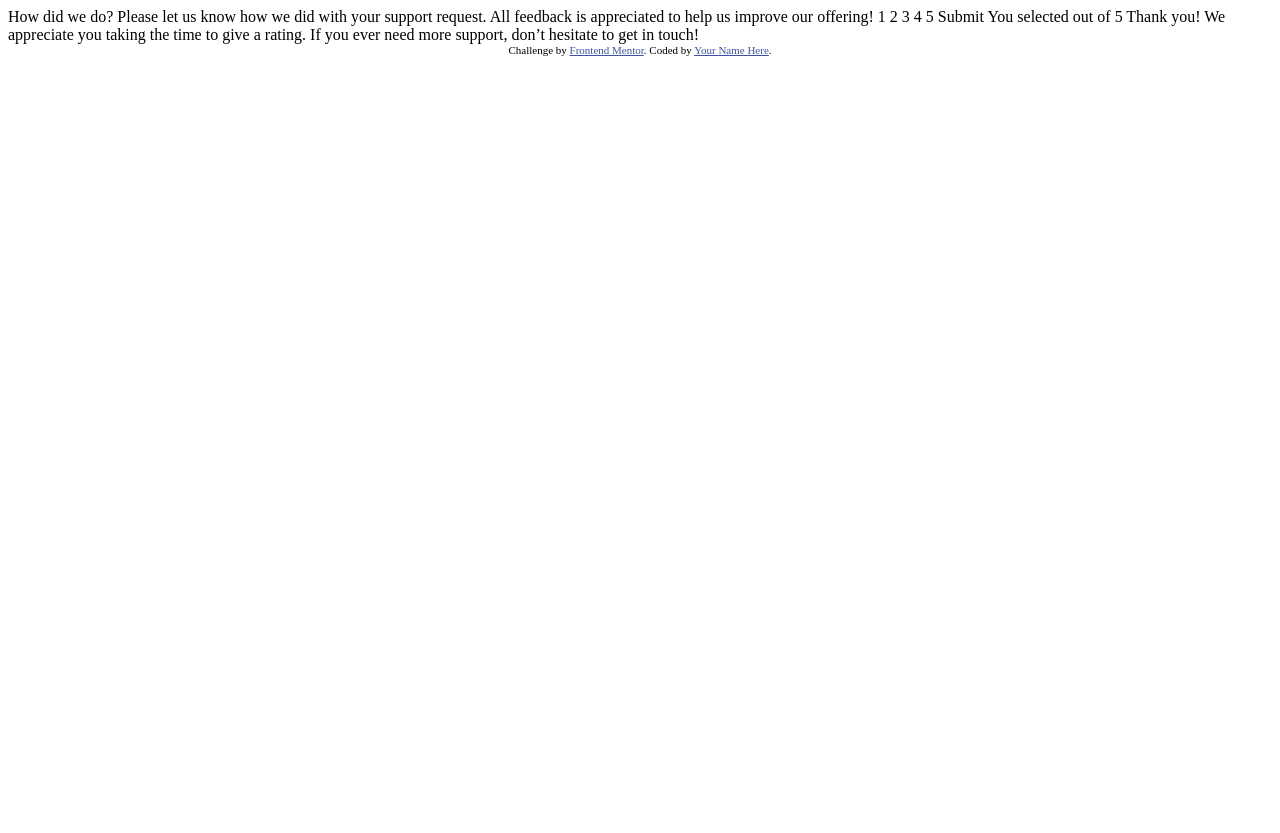
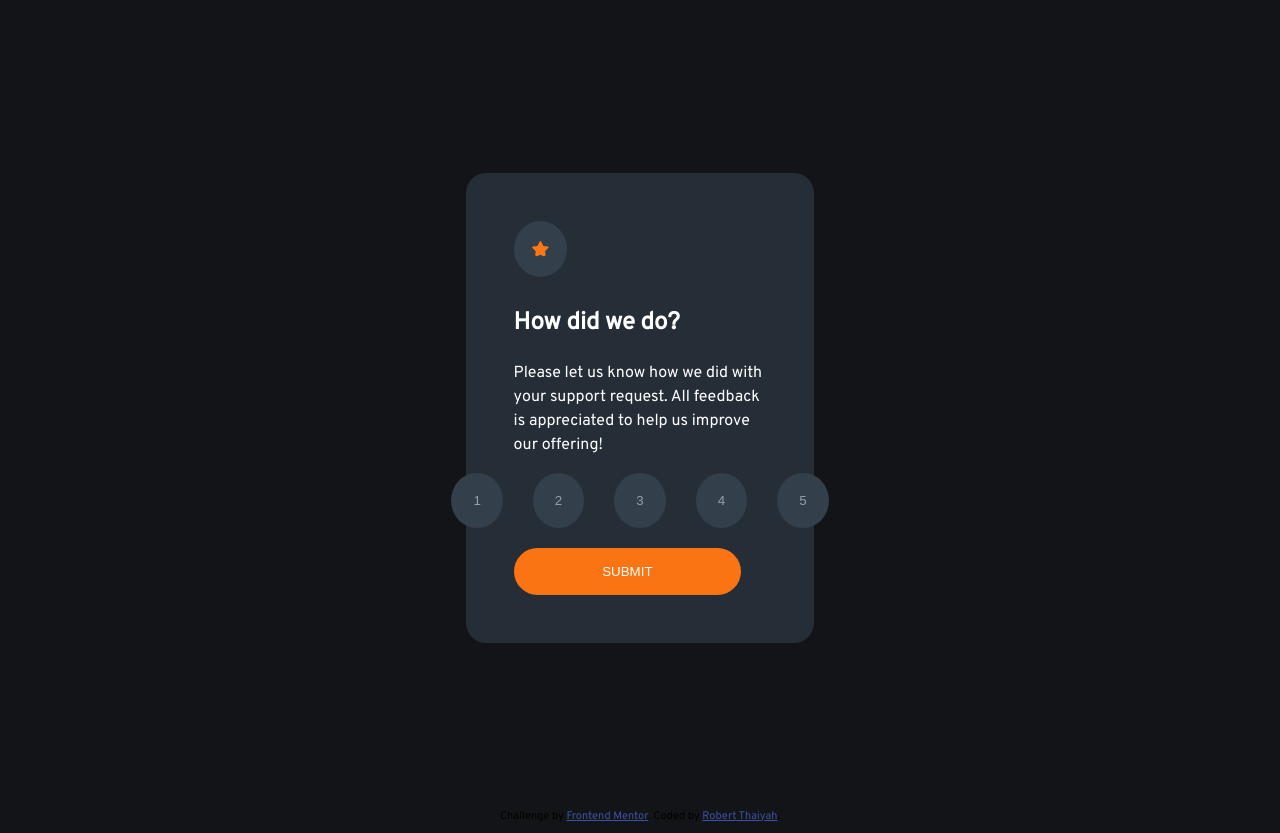
Before and after one commit to Robert-Thaiyah/interactive-rating-component, a plain HTML site: page index.html in a window 1280 px wide. Before the commit the page ends 800 px from the top, so only its background shows below. Drawn offline with Linux system fonts and the light colour scheme.

Commit message:
project conclusion

```diff
--- a/index.html
+++ b/index.html
@@ -5,7 +5,7 @@
   <meta name="viewport" content="width=device-width, initial-scale=1.0"> <!-- displays site properly based on user's device -->
 
   <link rel="icon" type="image/png" sizes="32x32" href="./images/favicon-32x32.png">
-
+  <link rel="stylesheet" href="styles.css">
   <title>Frontend Mentor | Interactive rating component</title>
 
   <!-- Feel free to remove these styles or customise in your own stylesheet 👍 -->
@@ -17,33 +17,35 @@
 <body>
 
   <!-- Rating state start -->
+<main>
 
-  How did we do?
+  <section class="section-center">
 
-  Please let us know how we did with your support request. All feedback is appreciated
-  to help us improve our offering!
 
-  1 2 3 4 5
+      <div class="img-star">
+      <img src="./images/icon-star.svg" alt="star" class="image">
+    </div>
+    <h2 class="text">How did we do?</h2>
+    <p class="text">Please let us know how we did with your support request. All feedback is appreciated
+  to help us improve our offering! </p>
+ <form class="form">
+  <div class="rating-btn flex">
+    <button class="rate-btn" type="button">1</button>
+    <button class="rate-btn" type="button">2</button>
+    <button class="rate-btn" type="button">3</button>
+    <button class="rate-btn" type="button">4</button>
+    <button class="rate-btn" type="button">5</button>
+  </div>
+    <button class="btn"> Submit</button>
+    </form>
+  </section>
 
-  Submit
-
-  <!-- Rating state end -->
-
-  <!-- Thank you state start -->
-
-  You selected <!-- Add rating here --> out of 5
-
-  Thank you!
-
-  We appreciate you taking the time to give a rating. If you ever need more support,
-  don’t hesitate to get in touch!
-
-  <!-- Thank you state end -->
-
+</main>
 
   <div class="attribution">
     Challenge by <a href="https://www.frontendmentor.io?ref=challenge" target="_blank">Frontend Mentor</a>.
-    Coded by <a href="#">Your Name Here</a>.
+    Coded by <a href="https://github.com/Robert-Thaiyah">Robert Thaiyah</a>.
   </div>
+  <script src="index.js"></script>
 </body>
 </html>
--- /dev/null
+++ b/index.js
@@ -0,0 +1,32 @@
+const ratingContainer = document.querySelector(".section-center");
+const rate = document.querySelectorAll(".rate-btn");
+const submit = document.querySelector(".btn");
+
+rate.forEach(function (btn) {
+  btn.addEventListener("click", function (event) {
+    let score = event.currentTarget.textContent;
+    // console.log(`You have selected the number ${score}`);
+
+    submit.addEventListener("click", function (event) {
+      event.preventDefault();
+      ratingContainer.innerHTML = `
+      <div>
+      <div class="flex">
+        <img src="images/illustration-thank-you.svg" alt="smarthphone" />
+      </div>
+      <div class="flex">
+        <p class="text text-orange">
+          You selected <span>${score}</span> out of 5
+        </p>
+      </div>
+      <div class="flex flex-1">
+        <h1 class="text">Thank you!</h1>
+        <p class="text">
+          We appreciate you taking the time to give a rating. If you ever
+          need more support, don’t hesitate to get in touch!
+        </p>
+      </div>
+    </div>`;
+    });
+  });
+});
--- /dev/null
+++ b/styles.css
@@ -0,0 +1,119 @@
+@import url('https://fonts.googleapis.com/css2?family=Overpass&display=swap');
+
+:root{
+    --orange:hsl(25, 97%, 53%);
+    --white:hsl(0, 0%, 100%);
+    --light-grey:hsl(217, 12%, 63%);
+    --dark-blue:hsl(213, 19%, 18%);
+    --very-dark-blue: hsl(216, 12%, 8%);
+    --font-size:15px;
+    --dark-blue-mod:hsl(213, 19%, 25%);;
+}
+
+body{
+    background-color: var(--very-dark-blue);
+    font-family: 'Overpass', sans-serif;
+    line-height: 1.5;
+}
+
+main {
+    height: 100vh;
+    display: flex;
+    align-items: center;
+    justify-content: center;
+}
+
+section{
+    padding: 6rem 0;
+
+}
+.section-center{
+    margin: 0 auto;
+    width: 20%;
+    padding: 3rem;
+    max-width: 1170px;
+    background-color: var(--dark-blue);
+    border-radius: 20px;
+
+}
+
+.image{
+    padding: 20px 18px;
+    background-color: var(--dark-blue-mod);
+    border-radius: 50%;
+}
+
+.text{
+    color: var(--white);
+}
+
+.rating-btn{
+    display: flex;
+    align-items: center;
+    justify-content: space-around;
+    padding-bottom: 20px;
+    gap: 30px;
+}
+
+.rate-btn{
+    border-radius: 50%;
+    padding: 20px 22px;
+    background-color: var(--dark-blue-mod);
+    /* opacity: 0.2; */
+    color: var(--light-grey);
+    /* border: 2px solid var(--very-dark-blue); */
+    cursor: pointer;
+    text-align: center;
+    border: none;
+}
+
+.btn {
+    width: 90%;
+    padding: 1rem;
+    border-radius: 30px;
+    background-color: var(--orange);
+    color: var(--white);
+    text-transform: uppercase;
+    border: none;
+}
+
+.rate-btn:hover{
+    background-color: var(--light-grey);
+    color: var(--white);
+}
+
+.rate-btn:active,
+.rate-btn:focus{
+    background-color: var(--orange);
+    color: var(--white);
+}
+
+
+/* thank you css */
+
+.thank-you{
+    margin: 0 auto;
+    width: 20%;
+    padding: 2rem;
+    max-width: 1170px;
+    background-color: var(--dark-blue);
+    border-radius: 20px;
+}
+
+.text-orange{
+    color: var(--orange);
+    background-color: var(--dark-blue-mod);
+   border-radius: 20px;
+    padding: 10px;
+}
+
+/* small utilities */
+.flex {
+    display: flex;
+    justify-content: center;
+    align-items: center;
+    height: 100%;
+  }
+  .flex-1{
+    flex-direction: column;
+  }
```
Also changed, not shown: images/main-screenshot.png (added), images/thank-you-screenshot.png (added), 1 other file.
